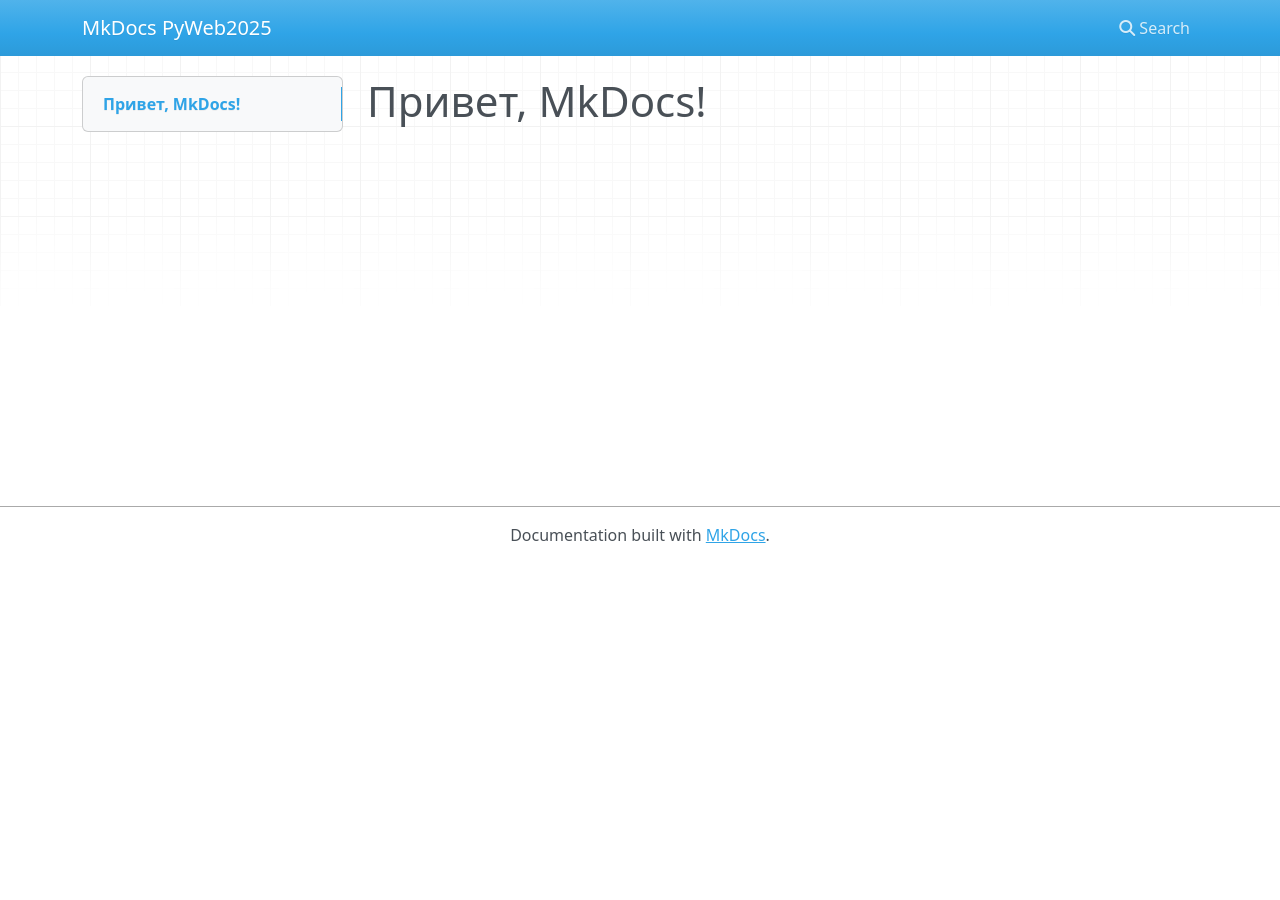
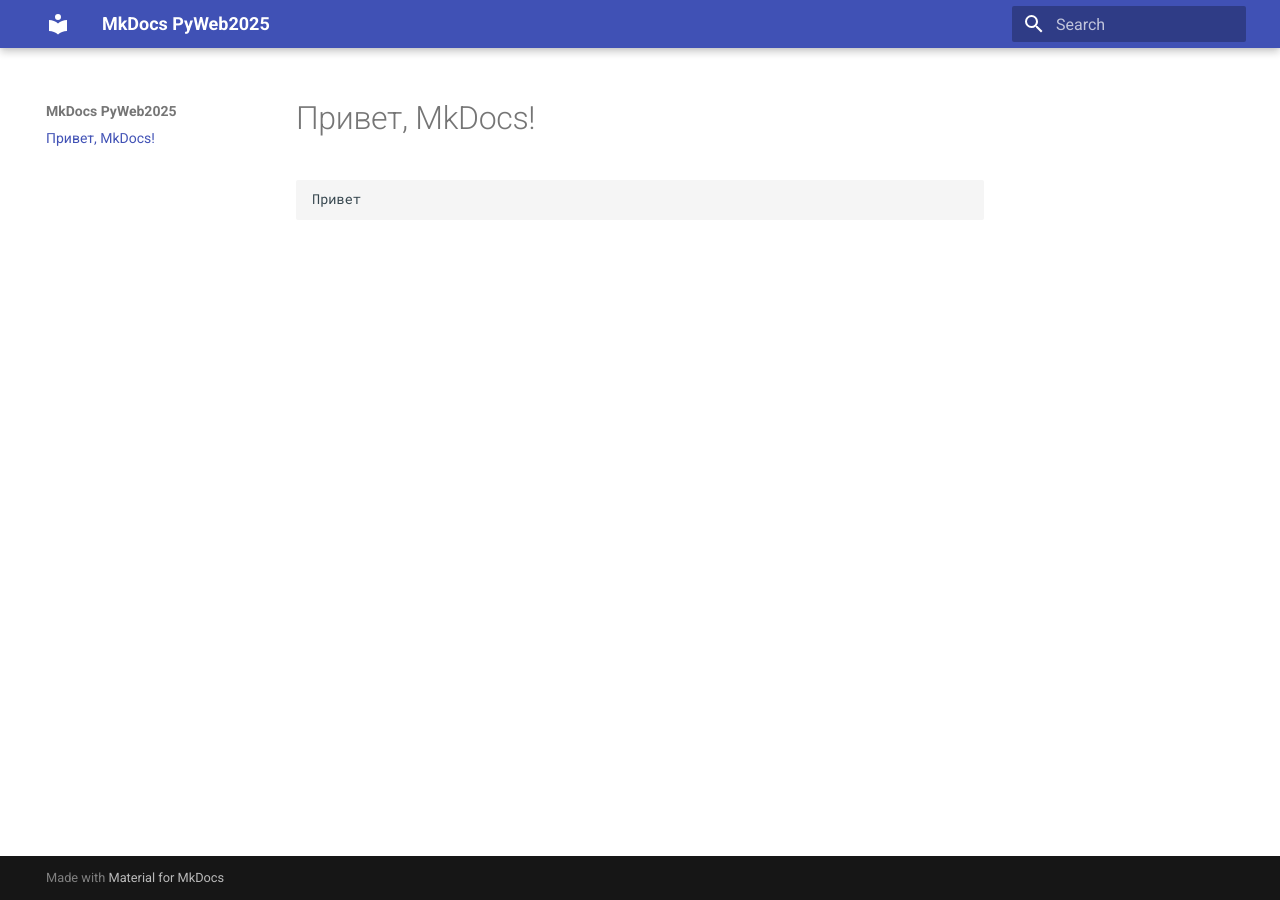
Before and after one commit to QuantYyY/mkdocs-pyweb2025, an MkDocs documentation site: the page built from docs/index.md, in a window 1280 px wide. Built offline with MkDocs 1.6.1 and Material for MkDocs 9.7.7, drawn with Linux system fonts in a browser that asks for light colours; nearby versions of some CDN libraries.

Commit message:
new theme material

```diff
--- a/docs/index.md
+++ b/docs/index.md
@@ -1 +1,2 @@
 # Привет, MkDocs!
+    Привет
--- a/mkdocs.yml
+++ b/mkdocs.yml
@@ -1,2 +1,4 @@
 site_name: MkDocs PyWeb2025
 site_url: https://QuantYyY.github.io/mkdocs-pyweb2025/
+theme:
+  name: material
```
